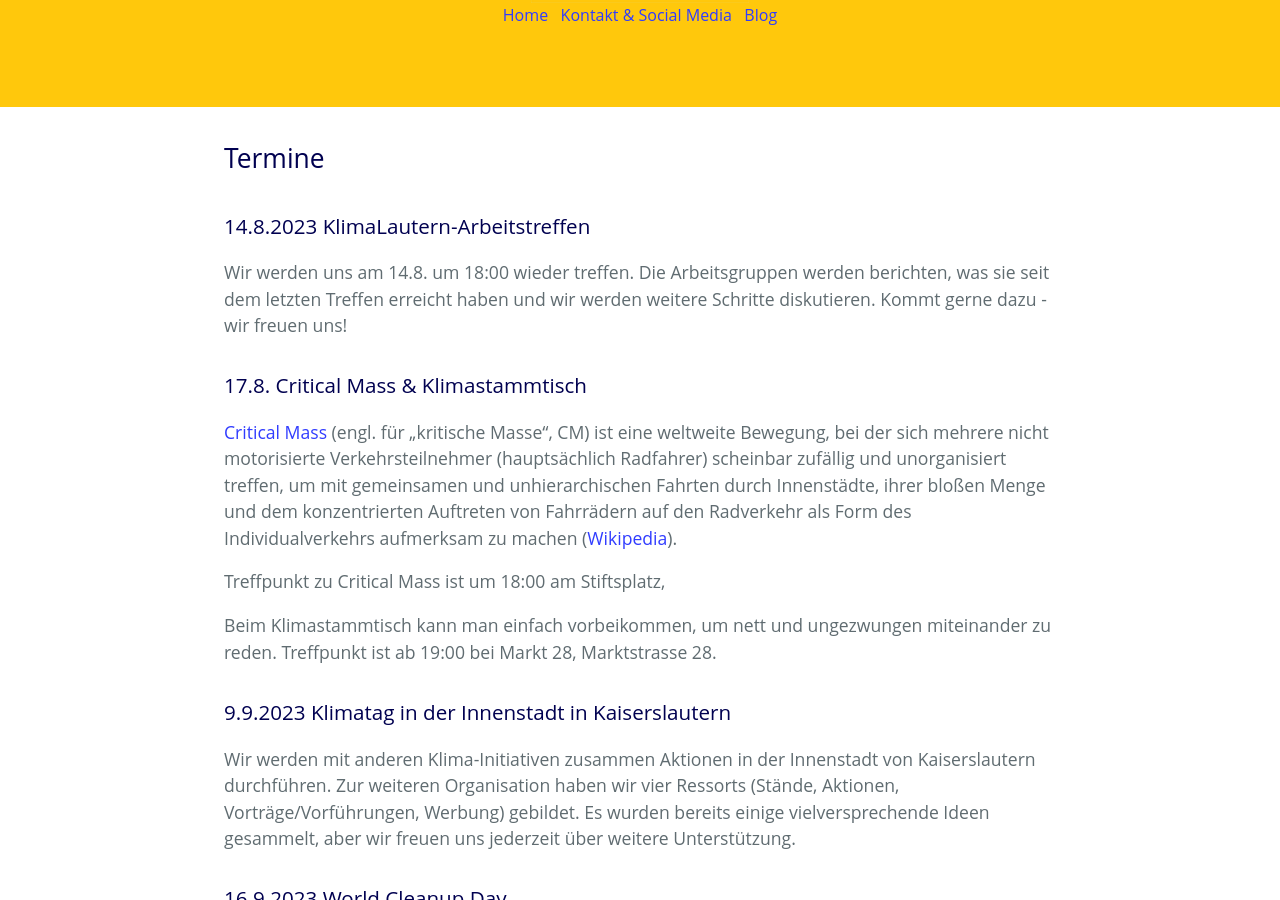
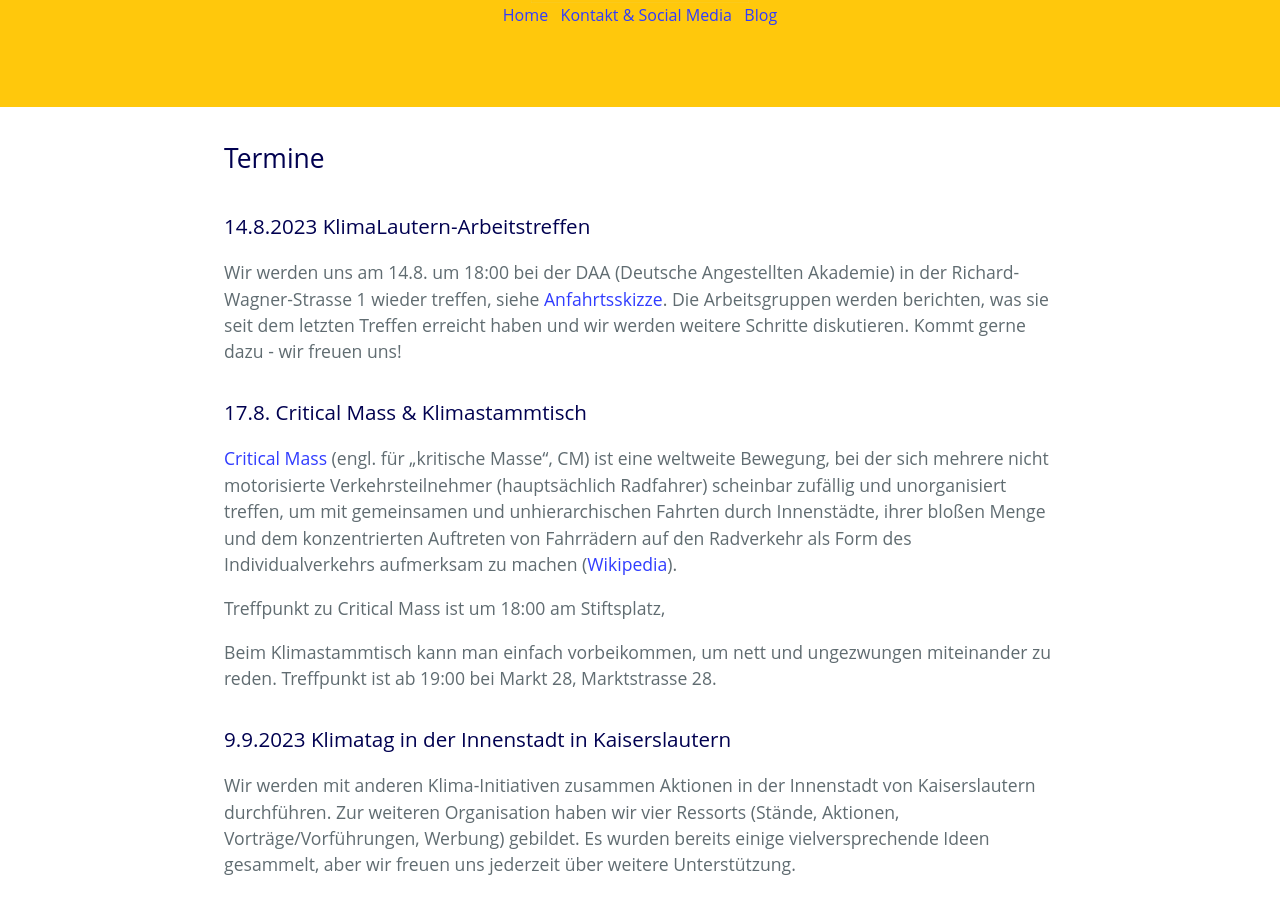
Before and after one commit to klimalautern/klimalautern.github.io, a Jekyll site: the page built from index.md, in a window 1280 px wide and 900 px high, scrolled down 529 px. Built offline with Jekyll 4.4.1, drawn with Linux system fonts in a browser that asks for light colours; our own code applies the rules of GitHub Pages for plain Markdown files; a script that is not in the unit is left out.

Commit message:
Nächstes Treffen ist bei der DAA

```diff
--- a/index.md
+++ b/index.md
@@ -8,8 +8,11 @@ description: Stadt und Landkreis Kaiserslautern klimaneutral!
 
 ### 14.8.2023 KlimaLautern-Arbeitstreffen
 
-Wir werden uns am 14.8. um 18:00
-wieder treffen. Die Arbeitsgruppen werden berichten, was sie seit dem
+Wir werden uns am 14.8. um 18:00 bei der DAA (Deutsche Angestellten
+Akademie) in der Richard-Wagner-Strasse 1
+wieder treffen, siehe
+[Anfahrtsskizze](https://daa-kaiserslautern.de/fileadmin/Standorte/daa-kaiserslautern/Kaiserlautern_Richard-Wagner-Strasse.pdf).
+Die Arbeitsgruppen werden berichten, was sie seit dem
 letzten Treffen erreicht haben und wir werden weitere Schritte
 diskutieren. Kommt gerne dazu - wir freuen uns!
 
```
